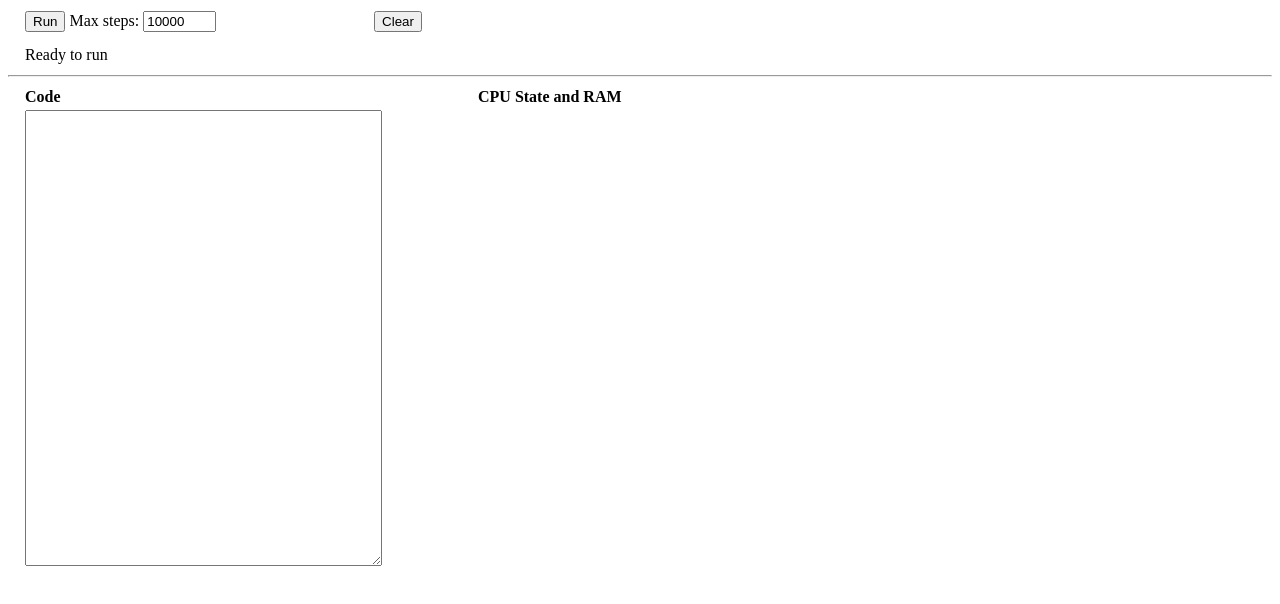
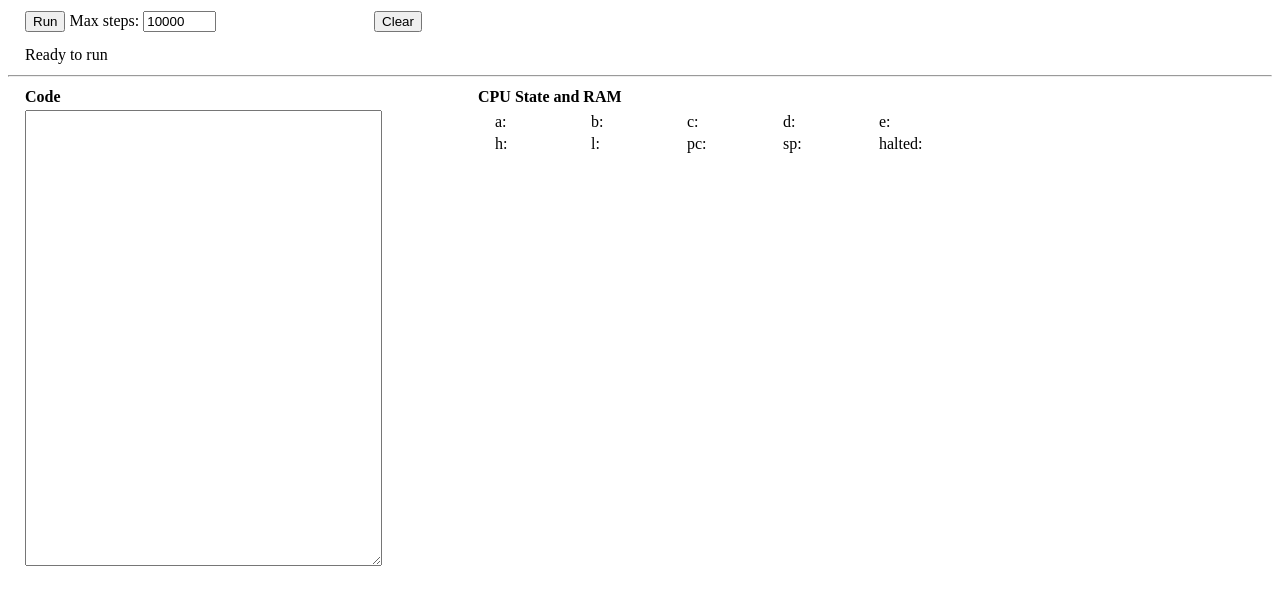
Before and after one commit to eliben/js-8080-sim, a website: page index.html in a window 1280 px wide. Drawn offline with Linux system fonts and the light colour scheme.

Commit message:
Set up UI elements for cpuStateTable

```diff
--- a/index.html
+++ b/index.html
@@ -19,6 +19,21 @@
     border: 1px solid black;
   }
   */
+
+  #cpuState {
+    table-layout: fixed;
+  }
+
+  #cpuState tr td {
+    min-width: 30px;
+  }
+
+  /*
+  #cpuState, #cpuState td {
+    border: 1px solid black;
+  }
+  */
+
 </style>
 <body>
 <table id="control">
@@ -39,6 +54,7 @@
   </tr>
   <tr>
     <td><textarea id="codetext" name="codetext" rows="30" cols="42" spellcheck="false"></textarea></td>
+    <td></td>
     <td style="vertical-align: top;">
       <table id="cpuState">
       </table>
--- a/ui.js
+++ b/ui.js
@@ -9,12 +9,26 @@ codetext.addEventListener('keydown', codetextKey);
 
 document.querySelector("#run").addEventListener("mousedown", runCode);
 
-const cpuStateTable = document.querySelector('#state');
+const cpuStateTable = document.querySelector('#cpuState');
 const registers = ['a', 'b', 'c', 'd', 'e',
                    'h', 'l', 'pc', 'sp', 'halted']
-let cpuStateValues;
+let cpuStateValues = {};
 
-// TODO: add entries to cpuStateTable for the registers and their values
+let row;
+for (let i = 0; i < registers.length; i++) {
+  if (i % 5 == 0) {
+    row = elt("tr");
+  }
+
+  let regname = registers[i];
+  cpuStateValues[regname] = document.createTextNode("");
+  row.appendChild(elt("td", `${regname}:`));
+  row.appendChild(elt("td", cpuStateValues[regname]));
+
+  if (i % 5 == 4) {
+    cpuStateTable.appendChild(row);
+  }
+}
 
 loadUiState();
 
@@ -126,3 +140,12 @@ function runProg(progText, maxSteps) {
 
   return [js8080sim.CPU8080.status(), mem];
 }
+
+function elt(type, ...children) {
+  let node = document.createElement(type);
+  for (let child of children) {
+    if (typeof child != "string") node.appendChild(child);
+    else node.appendChild(document.createTextNode(child));
+  }
+  return node;
+}
```
